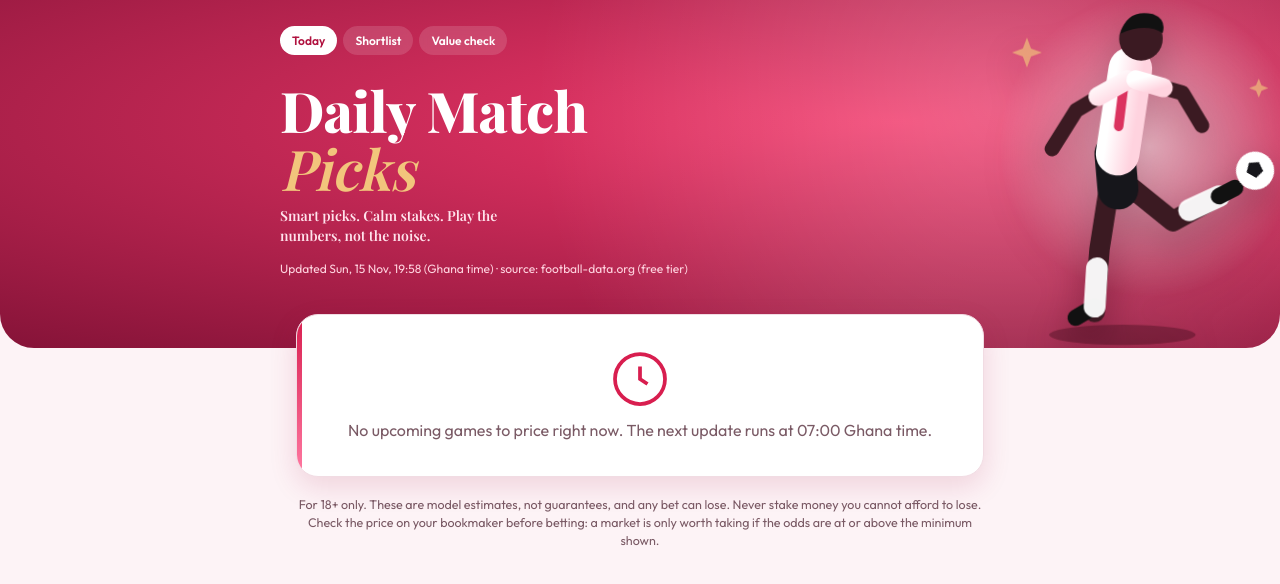
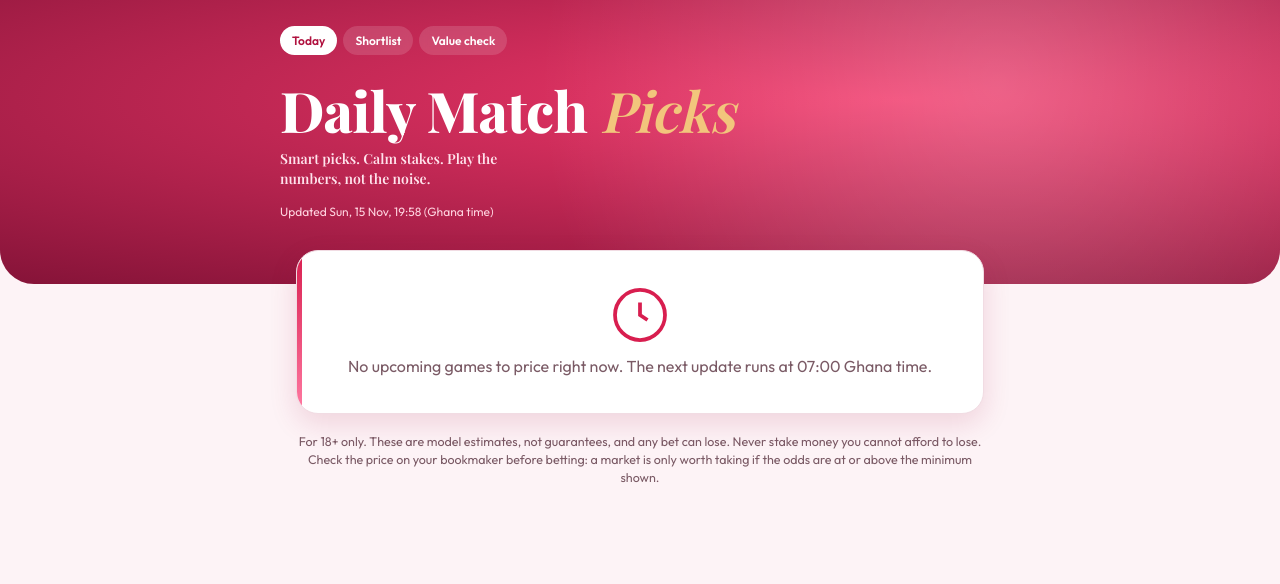
Before and after one commit to jdeen-picks/Picks-2, a plain HTML site: page docs/index.html in a window 1280 px wide. Drawn offline with nearby package versions, Linux system fonts and the light colour scheme; a web font is replaced by a local one.

Commit message:
Update index.html

```diff
--- a/docs/index.html
+++ b/docs/index.html
@@ -12,28 +12,17 @@
 *{box-sizing:border-box}
 body{margin:0;background:var(--bg);color:var(--ink);font:16px/1.45 Outfit,system-ui,-apple-system,Segoe UI,Roboto,sans-serif}
 .serif{font-family:'Playfair Display',Georgia,serif}
-.hero{position:relative;overflow:hidden;color:#fff;background:radial-gradient(120% 90% at 70% 35%,var(--hero1),var(--hero2));padding:26px 18px 70px;border-radius:0 0 34px 34px;min-height:330px}
+.hero{position:relative;overflow:hidden;color:#fff;background:radial-gradient(120% 90% at 70% 35%,var(--hero1),var(--hero2));padding:26px 18px 64px;border-radius:0 0 34px 34px}
 .hero:after{content:"";position:absolute;inset:0;background:radial-gradient(circle at 78% 30%,rgba(255,255,255,.22),transparent 45%);pointer-events:none}
 .hero .in{position:relative;z-index:2;max-width:720px;margin:0 auto}
 .nav{display:flex;gap:6px;flex-wrap:wrap;margin-bottom:26px}
 .chip{font-size:12px;font-weight:600;padding:6px 12px;border-radius:999px;background:rgba(255,255,255,.14);color:#fff;backdrop-filter:blur(4px)}
 .chip.on{background:#fff;color:#b0123f}
-.copy{max-width:62%}
+.copy{max-width:100%}
 h1{font:800 clamp(34px,10vw,56px)/1.02 'Playfair Display',Georgia,serif;margin:0 0 10px;letter-spacing:-.01em}
 h1 em{font-weight:600;color:var(--gold)}
 .tag{font-size:14px;color:#ffe3ec;margin:0 0 14px;max-width:26ch}
 .sub{color:#ffd3df;font-size:12px;margin:0}
-.star{position:absolute;right:-6px;bottom:-4px;width:min(62%,300px);z-index:1;filter:drop-shadow(0 14px 18px rgba(60,0,20,.45))}
-.player{animation:float 4s ease-in-out infinite;transform-origin:50% 100%}
-@keyframes float{50%{transform:translateY(-6px) rotate(-1.2deg)}}
-.ball{animation:bounce 1.6s cubic-bezier(.3,0,.7,1) infinite;transform-origin:center}
-@keyframes bounce{0%,100%{transform:translate(0,0)}50%{transform:translate(8px,-14px)}}
-.spin{animation:spin 2.4s linear infinite;transform-origin:center;transform-box:fill-box}
-@keyframes spin{to{transform:rotate(360deg)}}
-.shadow{animation:sh 4s ease-in-out infinite;transform-origin:center;transform-box:fill-box}
-@keyframes sh{50%{transform:scale(.85);opacity:.25}}
-.spark{animation:tw 2.2s ease-in-out infinite}
-@keyframes tw{0%,100%{opacity:.2}50%{opacity:1}}
 .wrap{max-width:720px;margin:-34px auto 0;padding:0 16px;position:relative;z-index:3}
 .card{background:var(--card);border:1px solid var(--line);border-radius:22px;padding:16px;margin:0 0 16px;box-shadow:var(--shadow);position:relative;overflow:hidden}
 .card:before{content:"";position:absolute;left:0;top:0;bottom:0;width:5px;background:linear-gradient(var(--accent),var(--accent2))}
@@ -79,33 +68,6 @@ h2{font:italic 600 17px 'Playfair Display',serif;margin:14px 0 0 6px;color:var(-
       <p class="sub" id="sub">Loading...</p>
     </div>
   </div>
-  <svg class="star" viewBox="0 0 220 270" aria-hidden="true">
-    <defs>
-      <linearGradient id="jer" x1="0" y1="0" x2="1" y2="1"><stop offset="0" stop-color="#fff"/><stop offset="1" stop-color="#ffd3df"/></linearGradient>
-      <radialGradient id="glow"><stop offset="0" stop-color="#fff" stop-opacity=".55"/><stop offset="1" stop-color="#fff" stop-opacity="0"/></radialGradient>
-    </defs>
-    <circle cx="120" cy="120" r="110" fill="url(#glow)"/>
-    <ellipse class="shadow" cx="100" cy="258" rx="58" ry="8" fill="#2b0610" opacity=".4"/>
-    <g class="spark" fill="#f2c57c"><path d="M30 40l3 8 8 3-8 3-3 8-3-8-8-3 8-3z"/><path d="M200 70l2 5 5 2-5 2-2 5-2-5-5-2 5-2z" style="animation-delay:.8s"/></g>
-    <g class="player" stroke-linecap="round" stroke-linejoin="round" fill="none">
-      <path d="M92 150L84 198L80 244" stroke="#3b1a22" stroke-width="15"/>
-      <path d="M80 240L66 248" stroke="#111" stroke-width="12"/>
-      <path d="M82 212L80 240" stroke="#fff" stroke-width="16" opacity=".95"/>
-      <path d="M104 150L138 178L172 160" stroke="#3b1a22" stroke-width="15"/>
-      <path d="M150 170L172 160" stroke="#fff" stroke-width="16" opacity=".95"/>
-      <path d="M172 160L184 154" stroke="#111" stroke-width="12"/>
-      <path d="M96 128L98 154" stroke="#16161b" stroke-width="30"/>
-      <path d="M108 66L98 128" stroke="url(#jer)" stroke-width="32"/>
-      <path d="M103 78L99 108" stroke="#d81e4f" stroke-width="7" opacity=".9"/>
-      <path d="M106 74L68 96L50 124" stroke="#3b1a22" stroke-width="11"/>
-      <path d="M112 74L146 84L160 108" stroke="#3b1a22" stroke-width="11"/>
-      <path d="M106 74L84 86" stroke="url(#jer)" stroke-width="14"/>
-      <path d="M112 74L132 80" stroke="url(#jer)" stroke-width="14"/>
-      <circle cx="116" cy="44" r="16" fill="#3b1a22" stroke="none"/>
-      <path d="M101 40q5-18 24-14q10 4 7 14q-12-8-31 0z" fill="#111" stroke="none"/>
-    </g>
-    <g class="ball"><circle class="spin" cx="196" cy="140" r="14" fill="#fff"/><path class="spin" d="M196 133l6 4-2 7h-8l-2-7z" fill="#16161b"/></g>
-  </svg>
 </header>
 <div class="wrap">
   <div id="out"></div>
@@ -135,7 +97,7 @@ h2{font:italic 600 17px 'Playfair Display',serif;margin:14px 0 0 6px;color:var(-
     r.appendChild(l1); r.appendChild(bar); r.appendChild(l2); return r;
   }
   function render(d){
-    sub.textContent='Updated '+fmt(d.generated)+' (Ghana time) · source: '+(d.source||'football-data.org');
+    sub.textContent='Updated '+fmt(d.generated)+' (Ghana time)';
     var ms=d.matches||[];
     if(!ms.length){var em=el('div','card empty');em.innerHTML='<svg viewBox="0 0 24 24" fill="none" stroke="currentColor" stroke-width="1.5"><circle cx="12" cy="12" r="10"/><path d="M12 7v5l3 2"/></svg>';em.appendChild(el('div',null,'No upcoming games to price right now. The next update runs at 07:00 Ghana time.'));out.appendChild(em);return;}
     ms.forEach(function(m){
```
